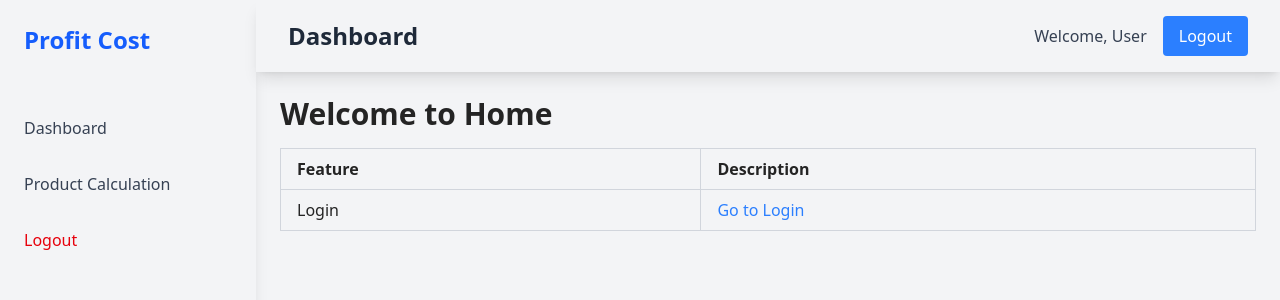
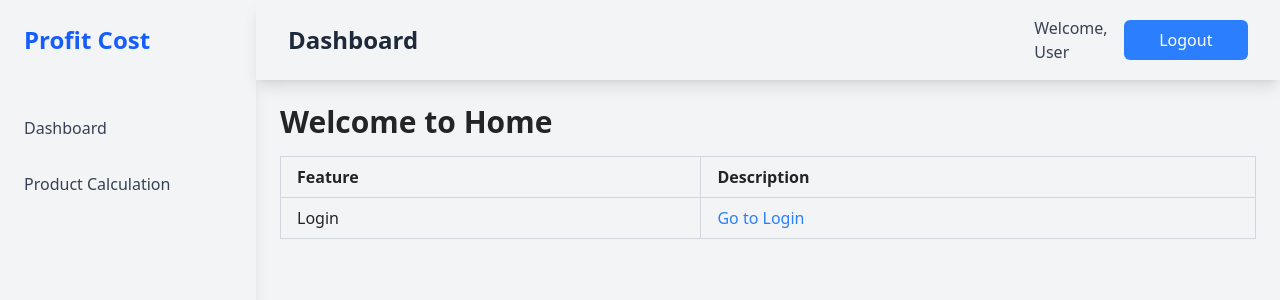
Before and after one commit to reyesginop04/profit-calculator-fe, a React (Vite) app: page /dashboard in a window 1280 px wide. Shown: the top 300 px of the page. Built offline with nearby package versions, Linux system fonts and the light colour scheme; no server answers; sample sign-in values are in the browser's storage.

Commit message:
refactor Button component usage in Topbar; remove logout button from Sidebar

```diff
--- a/src/components/Button.tsx
+++ b/src/components/Button.tsx
@@ -11,7 +11,7 @@ type ButtonProps = {
 const Button: React.FC<ButtonProps> = ({ className, onClick, disabled, type = "button", children }) => {
   return (
     <button
-      className={`w-full bg-blue-500 text-white py-2 rounded-md hover:bg-blue-600 transition ${className}`}
+      className={`w-full bg-blue-500 text-white py-2 rounded-md hover:bg-blue-600 transition cursor-pointer ${className}`}
       disabled={disabled}
       onClick={onClick}
       type={type}
--- a/src/layouts/Sidebar.tsx
+++ b/src/layouts/Sidebar.tsx
@@ -1,8 +1,6 @@
 import { Link } from "react-router-dom";
-import { useAuth } from "../providers/AuthProvider";
 
 const Sidebar = () => {
-  const { logout } = useAuth();
   return (
     <aside className="w-64 bg-gray-100 shadow-lg h-full flex flex-col">
       <div className="p-6 text-2xl font-extrabold text-blue-600">Profit Cost</div>
@@ -18,17 +16,6 @@ const Sidebar = () => {
               Product Calculation
             </Link>
           </li>
-          <li>
-            <button
-              onClick={() => {
-                logout();
-                window.location.href = "/"; // Redirect to login
-              }}
-              className="block w-full px-6 py-3 text-left rounded-lg hover:bg-red-100 text-red-600 font-medium"
-            >
-              Logout
-            </button>
-          </li>
         </ul>
       </nav>
     </aside>
--- a/src/layouts/Topbar.tsx
+++ b/src/layouts/Topbar.tsx
@@ -1,10 +1,23 @@
+import Button from "../components/Button";
+import { useAuth } from "../providers/AuthProvider";
+
 const Topbar = () => {
+  const { logout } = useAuth();
+
   return (
     <header className="bg-gray-100 shadow-lg py-4 px-8 flex justify-between items-center">
       <h1 className="text-2xl font-semibold text-gray-800">Dashboard</h1>
       <div className="flex items-center space-x-4">
         <span className="text-gray-700">Welcome, User</span>
-        <button className="bg-blue-500 text-white px-4 py-2 rounded hover:bg-blue-600">Logout</button>
+        <Button
+          onClick={() => {
+            logout();
+            window.location.href = "/"; // Redirect to login
+          }}
+          className="px-4 py-2"
+        >
+          Logout
+        </Button>
       </div>
     </header>
   );
```
